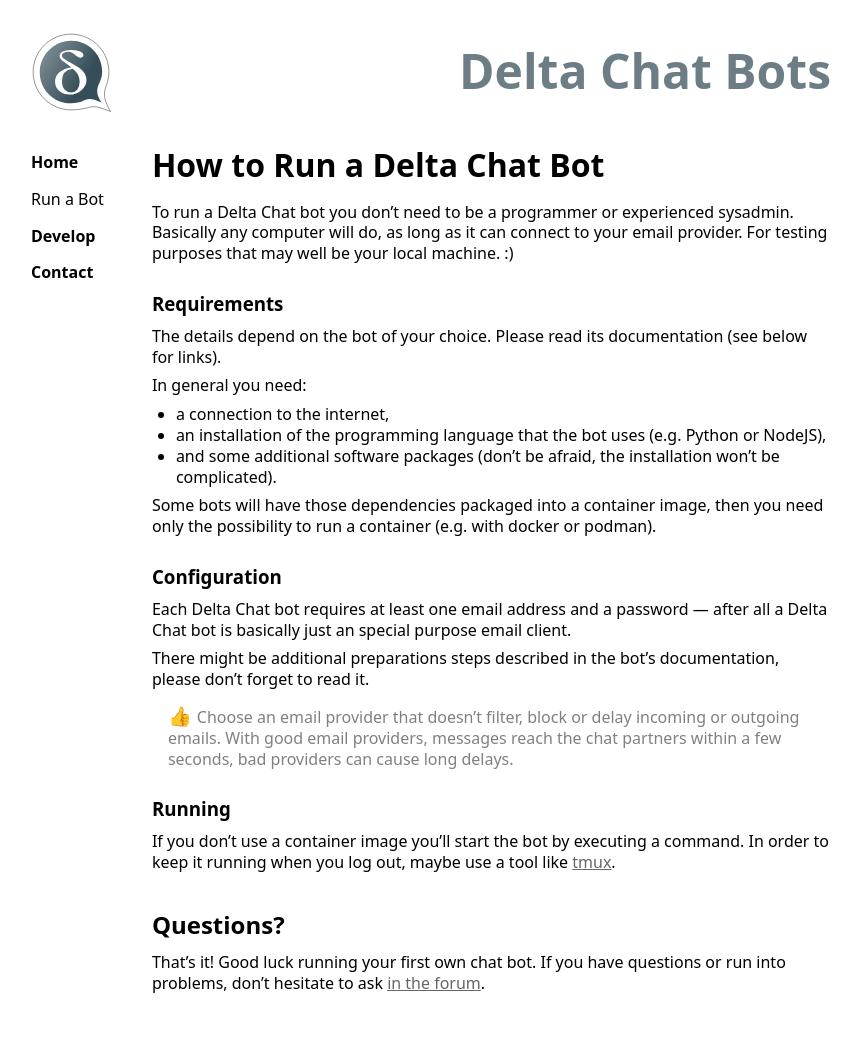
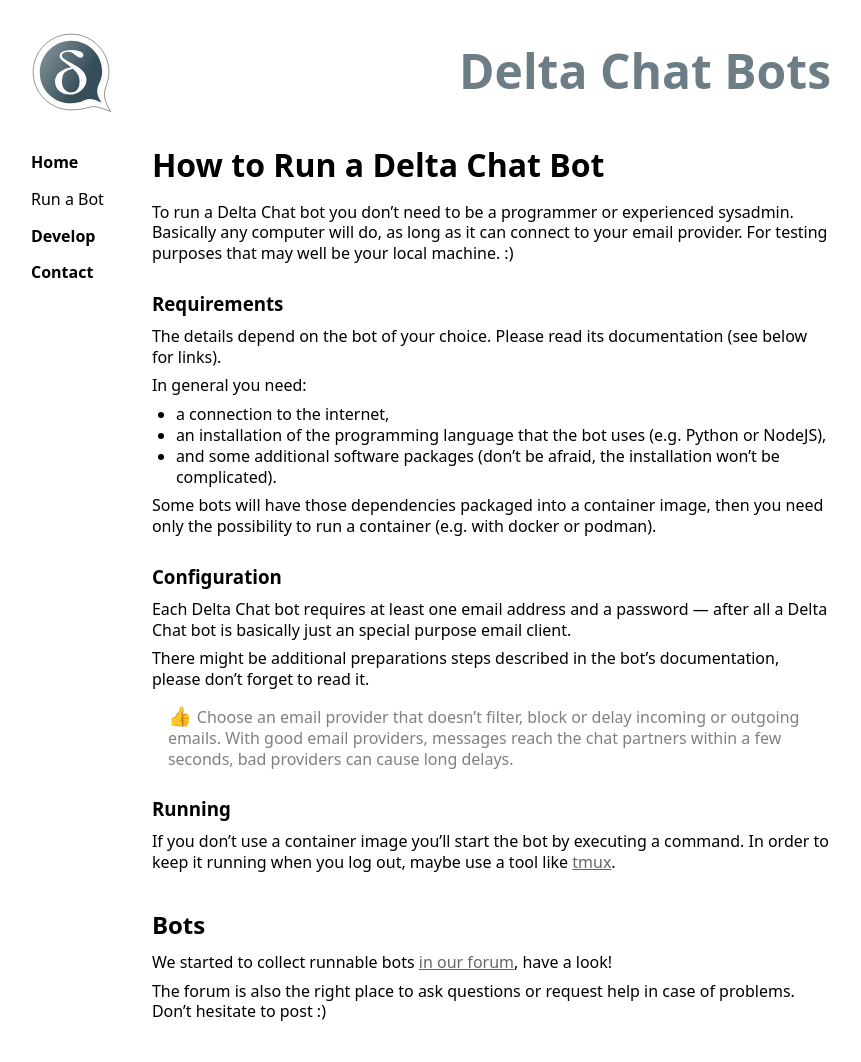
Before and after one commit to deltachat-bot/bot-pages, a Jekyll site: the page built from howto.md, in a window 1280 px wide. Shown: the whole page, without its empty margins (1-862 px from the left). Built offline with Jekyll 4.4.1, drawn with Linux system fonts in a browser that asks for light colours; before the commit the page ends 1033 px from its top, so only the background shows below that.

Commit message:
It's about the bots, not about questions.

```diff
--- a/howto.md
+++ b/howto.md
@@ -31,8 +31,8 @@ Choose an email provider that doesn't filter, block or delay incoming or outgoin
 ### Running
 If you don't use a container image you'll start the bot by executing a command. In order to keep it running when you log out, maybe use a tool like [tmux](https://github.com/tmux/tmux/).
 
-## Questions?
+## Bots
 
-That's it! Good luck running your first own chat bot. If you have questions or
-run into problems, don't hesitate to ask [in the
-forum](https://support.delta.chat/c/bots/9).
+We started to collect runnable bots [in our forum](https://support.delta.chat/c/bots), have a look!
+
+The forum is also the right place to ask questions or request help in case of problems. Don't hesitate to post :)
```
